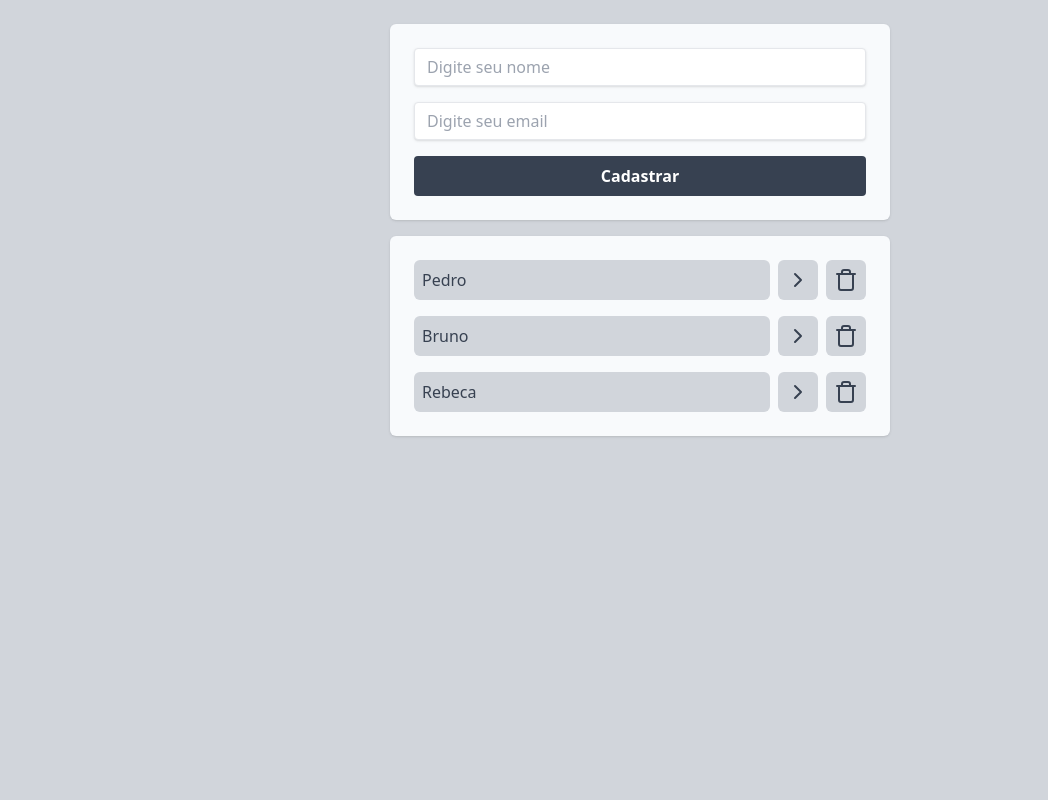
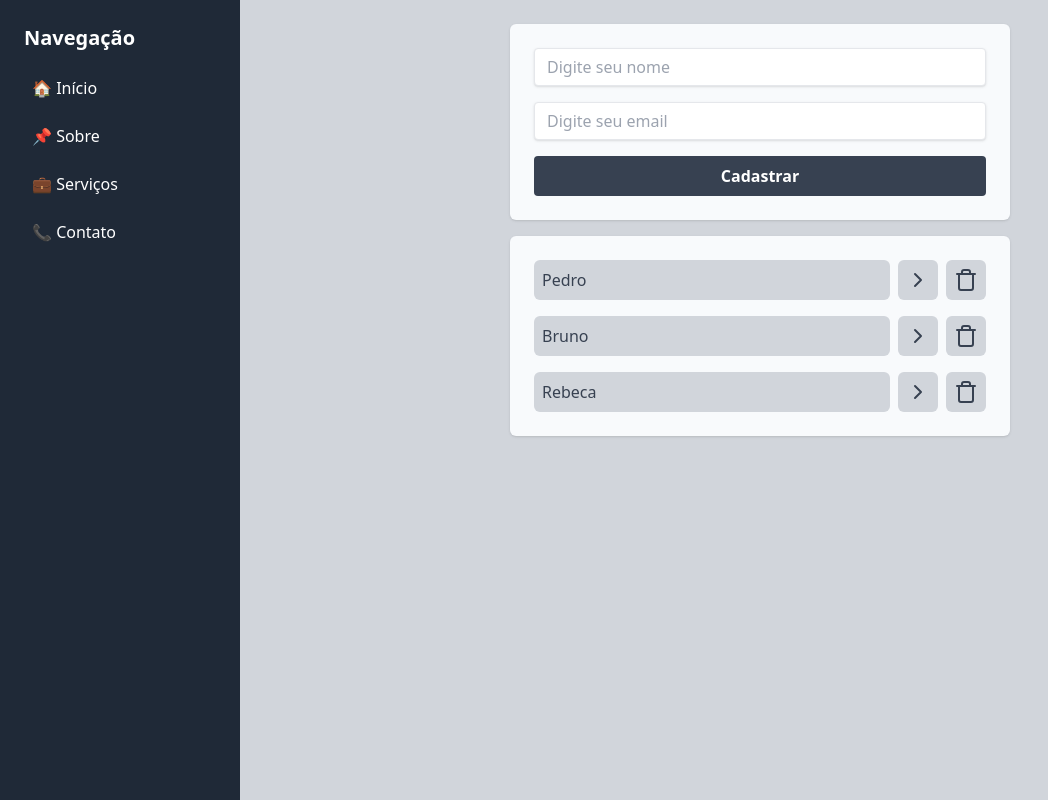
Before and after one commit to PedroGhost007/meu-primeiro-projeto-rest, a React (Vite) app: page / in a window 1280 px wide. Shown: the whole page, without its empty margins (0-1048 px from the left). Built offline with nearby package versions, Linux system fonts and the light colour scheme.

Commit message:
Side bar adicionado com sucesso

```diff
--- a/src/App.jsx
+++ b/src/App.jsx
@@ -65,7 +65,28 @@ function App() {
   }
 
   return (
-    <div className="bg-gray-300 justify-center flex w-screen h-screen p-6">
+    <div className="bg-gray-300 flex h-screen">
+      {/* Sidebar flexível */}
+      <div className="w-60 bg-gray-800 text-white h-full p-6 hidden md:block">
+        <h2 className="text-xl font-bold mb-4">Navegação</h2>
+        <nav className="space-y-2">
+          <a href="#home" className="block p-2 rounded hover:bg-gray-700">
+            🏠 Início
+          </a>
+          <a href="#sobre" className="block p-2 rounded hover:bg-gray-700">
+            📌 Sobre
+          </a>
+          <a href="#servicos" className="block p-2 rounded hover:bg-gray-700">
+            💼 Serviços
+          </a>
+          <a href="#contato" className="block p-2 rounded hover:bg-gray-700">
+            📞 Contato
+          </a>
+        </nav>
+      </div>
+
+      {/* Conteúdo principal centralizado */}
+      <div className="flex flex-1  justify-center p-6">
         <div className="w-[500px] space-y-4">
           <FormPromotor onCLickAddPromotor={onCLickAddPromotor} />
           <Promotor
@@ -75,6 +96,7 @@ function App() {
           />
         </div>
       </div>
+    </div>
   );
 }
 
```
Lines whose indentation alone changed are shown as unchanged.
